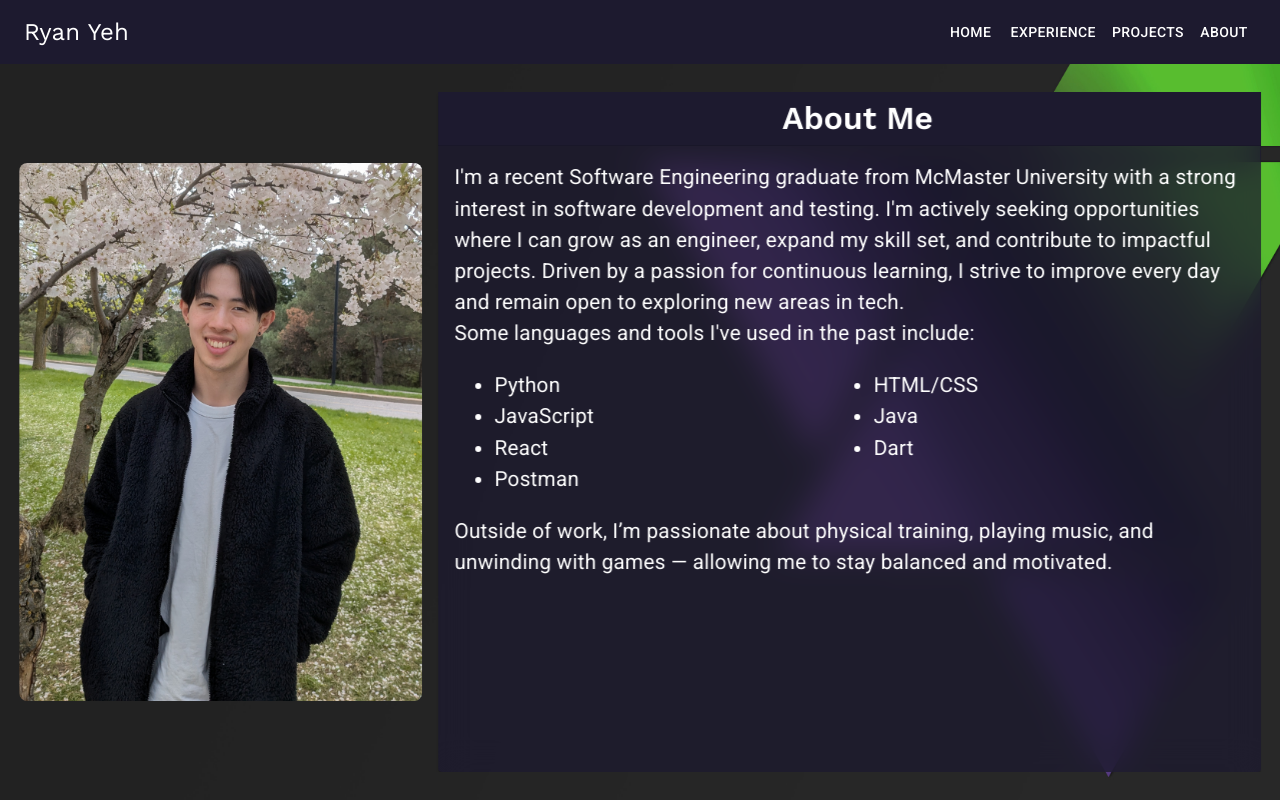
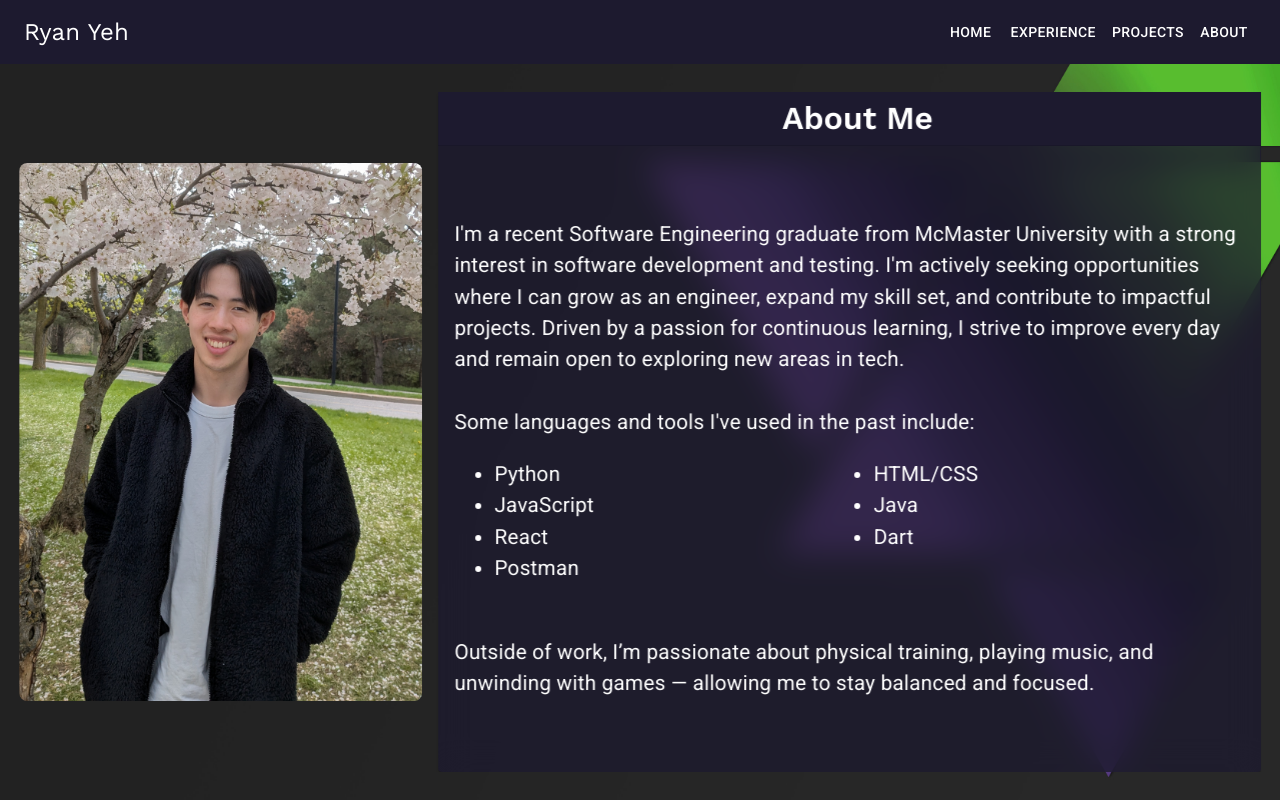
Before and after one commit to r-yeh/r-yeh.github.io, a React (Vite) app: page /#/about in a window 1280 px wide. Built offline with nearby package versions, Linux system fonts and the light colour scheme.

Commit message:
styling to ensure text is legible regardless of window size; will revisit later

```diff
--- a/src/pages/About/index.jsx
+++ b/src/pages/About/index.jsx
@@ -45,13 +45,8 @@ const About = () => {
                         }}>
                             <Typography variant="h3">About Me</Typography>
                         </Box>
-                        <div style={{
-                            padding: '1rem',
-                            flexGrow: 1,
-                            wordBreak: 'break-word',
-                            overflowY: 'auto',
-                            maxHeight: 'calc(100vh - 33%)',
-                        }}>
+                        <div className='about-description'>
+                            <div className='about-description-content'>
                                 <Typography variant="body1">
                                     I'm a recent Software Engineering graduate from McMaster University with a strong
                                     interest in software development and testing. I'm actively seeking opportunities where I
@@ -73,8 +68,9 @@ const About = () => {
                                 </Typography>
                                 <Typography variant="body1">
                                     Outside of work, I’m passionate about physical training, playing music, and unwinding
-                                with games — allowing me to stay balanced and motivated.
+                                    with games — allowing me to stay balanced and focused.
                                 </Typography>
+                            </div>
                         </div>
                     </Paper>
                 </Grid>
--- a/src/styles/About.css
+++ b/src/styles/About.css
@@ -5,5 +5,26 @@
     transform: translate(-50%, -50%);
     width: 97%;
     height: 85%;
-    overflow: hidden;
+    overflow-x: hidden;
+    overflow-y: auto;
 }
+
+.about-description {
+    display: flex;
+    flex-direction: column;
+    justify-content: flex-start;
+    margin: 1rem;
+    flex: 1 1 auto;
+    min-height: 0;
+    word-break: break-word;
+    overflow-y: auto;
+}
+
+.about-description-content {
+    margin-top: auto;
+    margin-bottom: auto;
+}
+
+.about-description-content > *:not(:last-child) {
+    padding-bottom: 2rem;
+}
```
Lines whose indentation alone changed are shown as unchanged.
